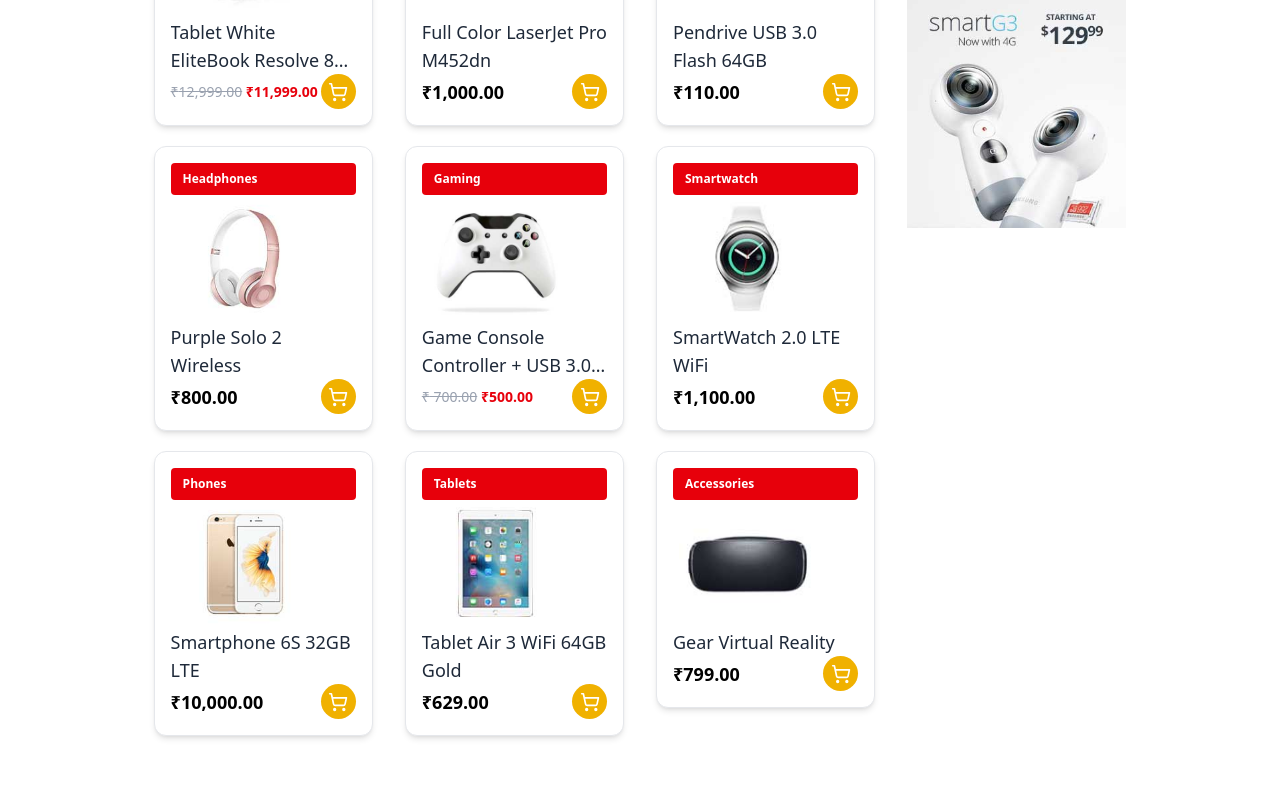
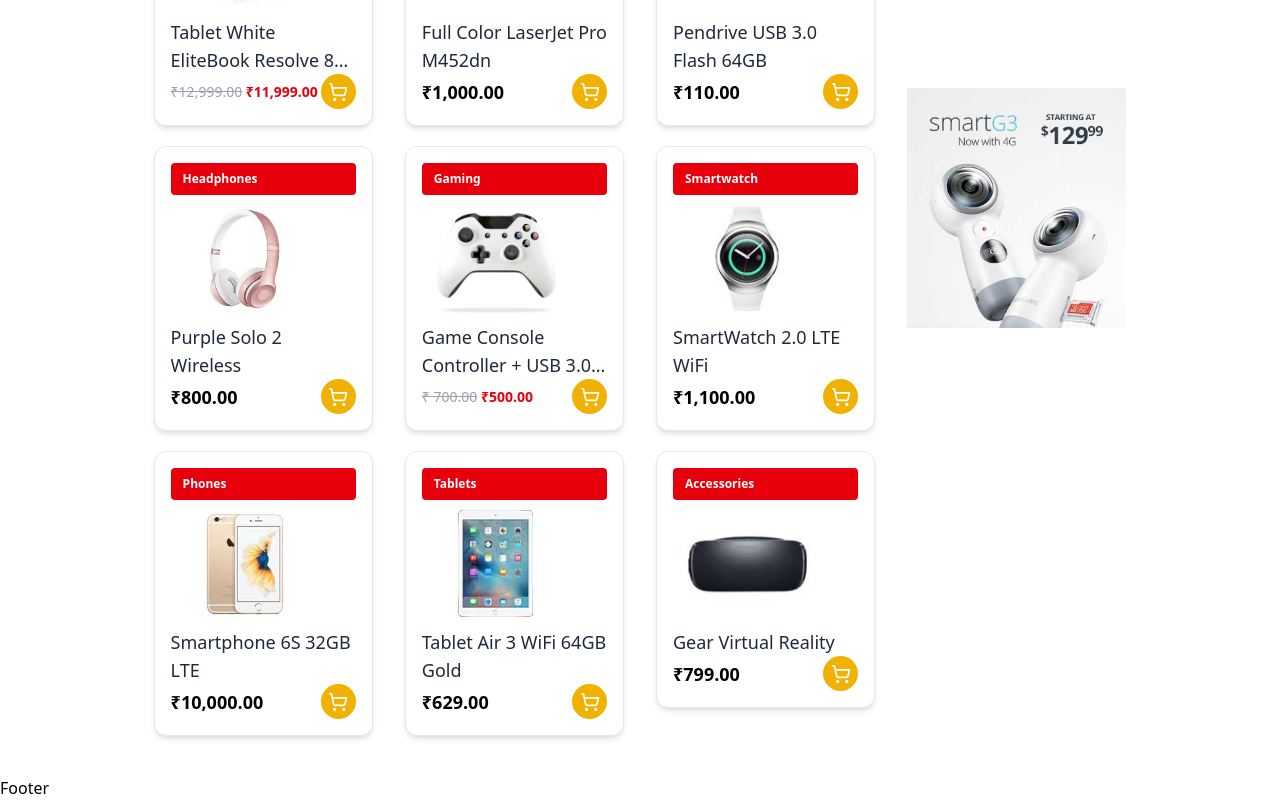
Before and after one commit to NiharikaNeha/Buy_Mart, a React (Vite) app: page / in a window 1280 px wide. Shown: the part 5524-6324 px from the top of the page. Before the commit the page ends 6300 px from the top, so only its background shows below. Built offline with nearby package versions, Linux system fonts and the light colour scheme.

Commit message:
updated index.jsx

```diff
--- a/src/App.jsx
+++ b/src/App.jsx
@@ -12,6 +12,7 @@
 import Wishlist from "./components/Pages/Wishlist.jsx";
 import Cart from "./components/Pages/Cart.jsx";
 import Checkout from "./components/Pages/Checkout.jsx";
+import Footer from "./components/Footer/Footer.jsx";
 
 const ScrollToTop = () => {
   const { pathname } = useLocation();
@@ -36,6 +37,7 @@
           <Route path="/cart" element={<Cart />} />
           <Route path="/checkout" element={<Checkout />} />
         </Routes>
+        <Footer />
       </Router>
     </>
   );
--- a/src/components/Footer/Footer.jsx
+++ b/src/components/Footer/Footer.jsx
@@ -2,7 +2,9 @@
 
 const Footer = () => {
   return (
-    <div>Footer</div>
+    <>
+    <h1>Footer</h1>
+    </>
   )
 }
 
--- a/src/components/Pages/Index.jsx
+++ b/src/components/Pages/Index.jsx
@@ -1125,7 +1125,7 @@
 
           <img
             src={bannerCard1}
-            className="w-full object-contain h-[400px] md:h-[500px] lg:h-[600px]"
+            className="w-full object-contain h-[600px] md:h-[500px] lg:h-[800px]"
             alt=""
           />
         </div>
```
